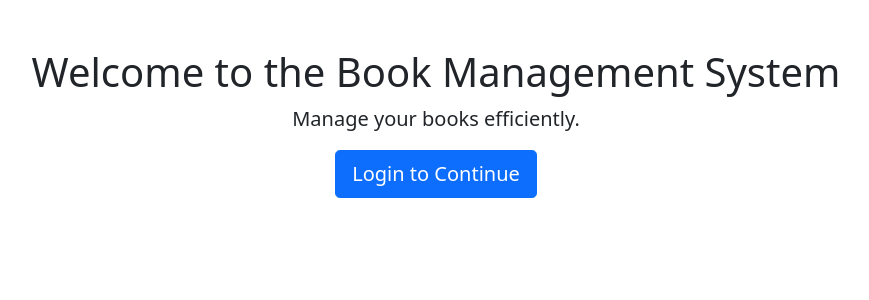
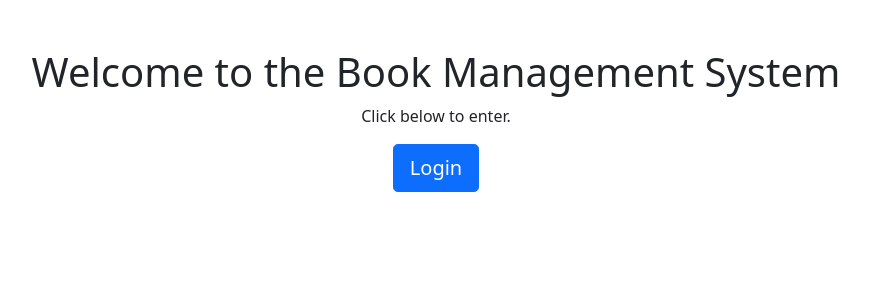
Before and after one commit to nabilrw01/Book-Management-System.Module-17, a Django app: page / in a window 1280 px wide. Shown: the top 300 px of the page, without its empty margins (204-1073 px from the left). Run offline with Django 5.2, Linux system fonts and the light colour scheme.

Commit message:
Your Message

```diff
--- a/books/templates/index.html
+++ b/books/templates/index.html
@@ -7,9 +7,8 @@
 <body>
     <div class="container text-center mt-5">
         <h1>Welcome to the Book Management System</h1>
-        <p class="lead">Manage your books efficiently.</p>
-        <a href="{% url 'login' %}" class="btn btn-primary btn-lg">Login to Continue</a>
+        <p>Click below to enter.</p>
+        <a href="{% url 'login' %}" class="btn btn-primary btn-lg">Login</a>
     </div>
-    <script src="https://cdn.jsdelivr.net/npm/bootstrap@5.1.3/dist/js/bootstrap.bundle.min.js"></script>
 </body>
 </html>
```
Also changed, not shown: books/templates/books/login.html (+5 -17 lines).
